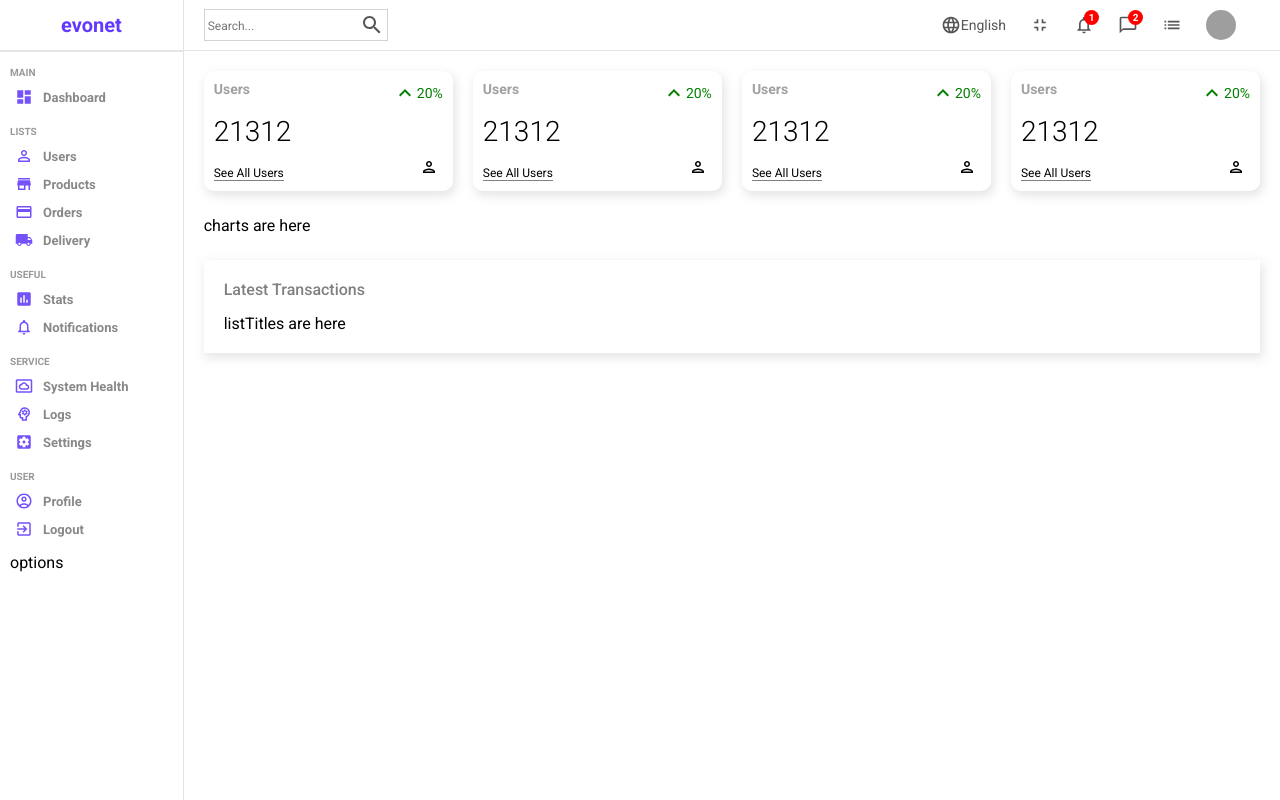
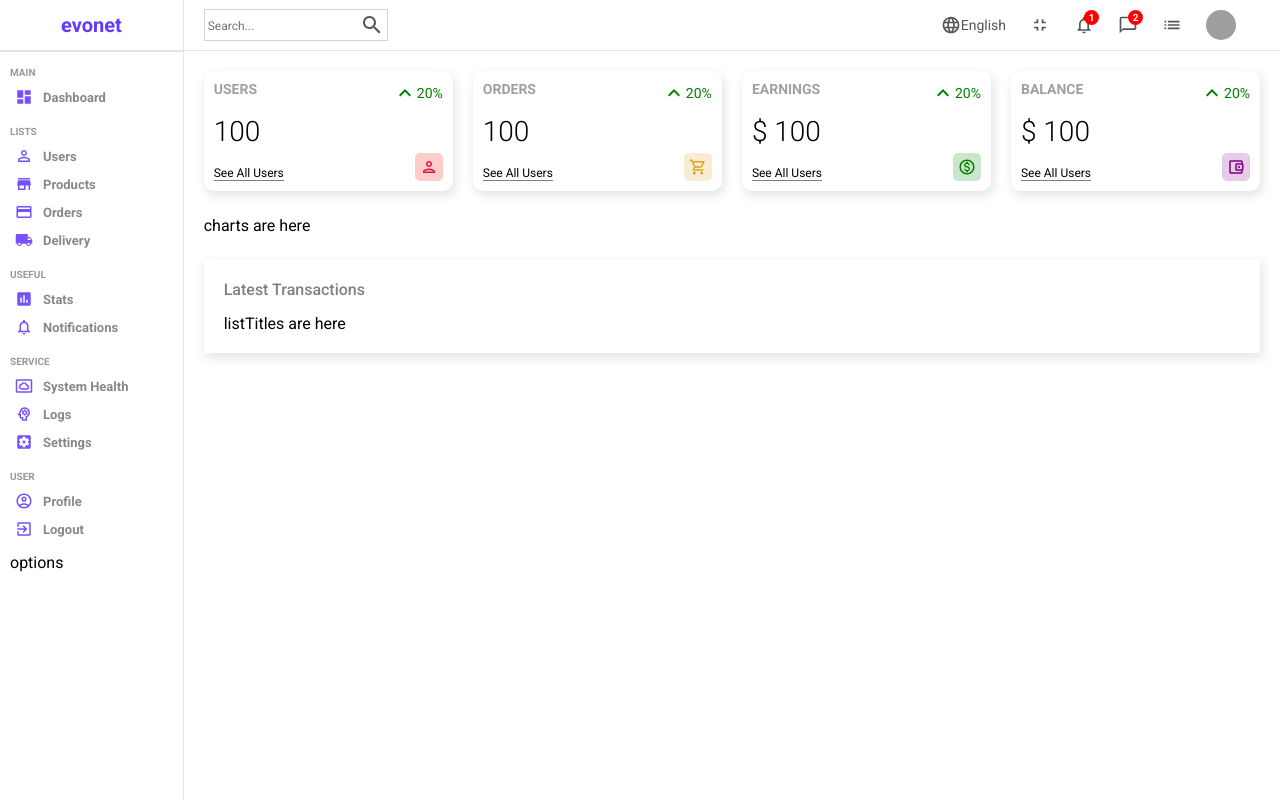
Before and after one commit to MuhammedEvonet/test, a React (Create React App) app: page / in a window 1280 px wide. Built offline with nearby package versions, Linux system fonts and the light colour scheme; grey boxes are pictures that could not be loaded.

Commit message:
some fixes. Temporary data usage

```diff
--- a/src/components/widget/widget.jsx
+++ b/src/components/widget/widget.jsx
@@ -6,20 +6,98 @@
 import MonetizationOnOutlinedIcon from "@mui/icons-material/MonetizationOnOutlined";
 import { Person2Outlined } from '@mui/icons-material';
 
- const widget = () => {
+ const widget = ({type}) => {
+    let data
+    //switch bloğunun data çekebilmesi için db lazım
+
+    //temporary
+    const amount =100
+    const diff = 20
+
+    switch (type)
+    {
+        case "user":
+            data = {
+              title: "USERS",
+              isMoney: false,
+              link: "See all users",
+              icon: (
+                <PersonOutlinedIcon
+                  className="icon"
+                  style={{
+                    color: "crimson",
+                    backgroundColor: "rgba(255, 0, 0, 0.2)",
+                  }}
+                />
+              ),
+            };
+            break;
+            case "order":
+                data = {
+                  title: "ORDERS",
+                  isMoney: false,
+                  link: "View all orders",
+                  icon: (
+                    <ShoppingCartOutlinedIcon
+                      className="icon"
+                      style={{
+                        backgroundColor: "rgba(218, 165, 32, 0.2)",
+                        color: "goldenrod",
+                      }}
+                    />
+                  ),
+                };
+                break;
+
+              case "earning":
+                data = {
+                  title: "EARNINGS",
+                  isMoney: true,
+                  link: "View net earnings",
+                  icon: (
+                    <MonetizationOnOutlinedIcon
+                      className="icon"
+                      style={{ backgroundColor: "rgba(0, 128, 0, 0.2)", color: "green" }}
+                    />
+                  ),
+                };
+                break;
+
+              case "balance":
+                data = {
+                  title: "BALANCE",
+                  isMoney: true,
+                  link: "See details",
+                  icon: (
+                    <AccountBalanceWalletOutlinedIcon
+                      className="icon"
+                      style={{
+                        backgroundColor: "rgba(128, 0, 128, 0.2)",
+                        color: "purple",
+                      }}
+                    />
+                  ),
+                };
+                break;
+
+            default:
+            break;
+    }
+
+
   return (
     <div className='widget'>
         <div className="left">
-            <span className="title">Users</span>
-            <span className="counter">21312</span>
+            <span className="title">{data.title}</span>
+            <span className="counter">{data.isMoney && "$"} {amount}</span>
             <span className="link">See All Users</span>
         </div>
         <div className="right">
             <div className="percentage positive">
                 <KeyboardArrowUpIcon/>
-                20%
+                {diff}%
             </div>
-            <PersonOutlinedIcon className="icon"/>
+            {data.icon}
         </div>
     </div>
   )
--- a/src/pages/home/Home.jsx
+++ b/src/pages/home/Home.jsx
@@ -10,10 +10,10 @@
     <div className="homeContainer">
       <Navbar />
       <div className="widgets">
-        <Widget />
-        <Widget />
-        <Widget />
-        <Widget />
+        <Widget type="user"/>
+        <Widget type="order"/>
+        <Widget type="earning"/>
+        <Widget type="balance"/>
       </div>
       <div className="charts">
         charts are here
```
